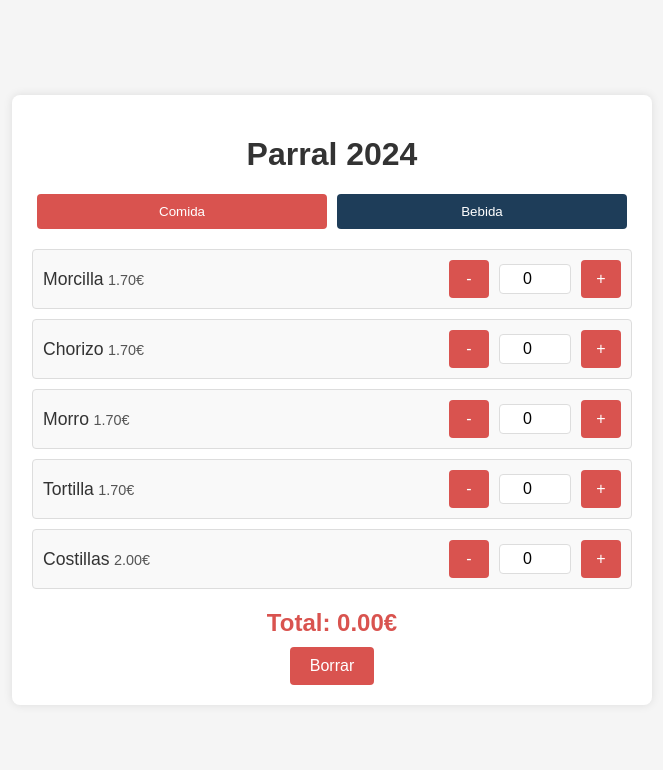
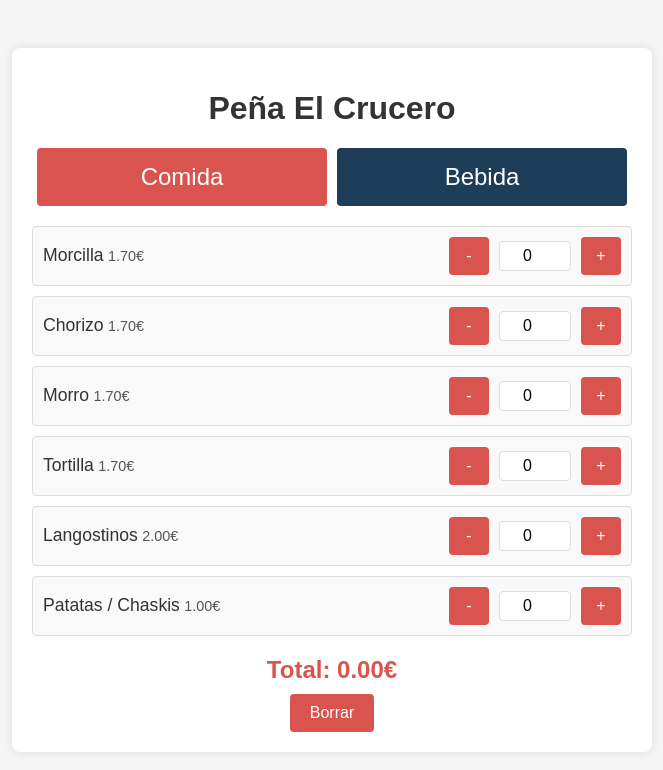
Before and after one commit to israel-ramos-serna/israel-ramos-serna.github.io, a plain HTML site: page index.html in a window 1280 px wide. Shown: the whole page, without its empty margins (308-971 px from the left). Drawn offline with Linux system fonts and the light colour scheme.

Commit message:
Add files via upload

```diff
--- a/index.html
+++ b/index.html
@@ -8,7 +8,7 @@
 </head>
 <body>
     <div class="container">
-        <h1>Parral 2024</h1>
+        <h1>Peña El Crucero</h1>
         <div class="tabs">
             <button class="tab-link tab-link-comida" onclick="openTab('comida')">Comida</button>
             <button class="tab-link tab-link-bebida" onclick="openTab('bebida')">Bebida</button>
--- a/script.js
+++ b/script.js
@@ -5,14 +5,18 @@ document.addEventListener('DOMContentLoaded', () => {
             { name: 'Chorizo', price: 1.7, quantity: 0 },
             { name: 'Morro', price: 1.7, quantity: 0 },
             { name: 'Tortilla', price: 1.7, quantity: 0 },
-            { name: 'Costillas', price: 2, quantity: 0 }
+            { name: 'Langostinos', price: 2, quantity: 0 },
+            { name: 'Patatas / Chaskis', price: 1, quantity: 0 }
         ],
         bebida: [
-            { name: 'Caña', price: 1.3, quantity: 0 },
+            { name: 'Caña / Caña con Limón', price: 1.3, quantity: 0 },
+            { name: 'Calimocho', price: 1.3, quantity: 0 },
             { name: 'Vino', price: 1.3, quantity: 0 },
-            { name: 'Calimotxo pequeño', price: 1.3, quantity: 0 },
             { name: 'Cachi', price: 4.5, quantity: 0 },
-            { name: 'Refresco', price: 2, quantity: 0 }
+            { name: 'Refresco', price: 1.7, quantity: 0 },
+            { name: 'Mosto', price: 1, quantity: 0 },
+            { name: 'Agua', price: 1, quantity: 0 },
+            { name: 'Café', price: 1, quantity: 0 },
         ]
     };
 
--- a/styles.css
+++ b/styles.css
@@ -32,13 +32,14 @@ h1 {
 .tab-link {
     background: #1e3d59;
     border: none;
-    padding: 10px 20px;
+    padding: 15px;
     margin: 0 5px;
     cursor: pointer;
     border-radius: 4px;
     color: white;
     transition: background 0.3s;
     flex: 1;
+    font-size: 1.5em;
 }
 
 .tab-link:hover {
@@ -171,4 +172,5 @@ h1 {
         padding: 5px;
         font-size: 0.9em;
     }
+
 }
```
Also changed, not shown: logo.jpg (added).
